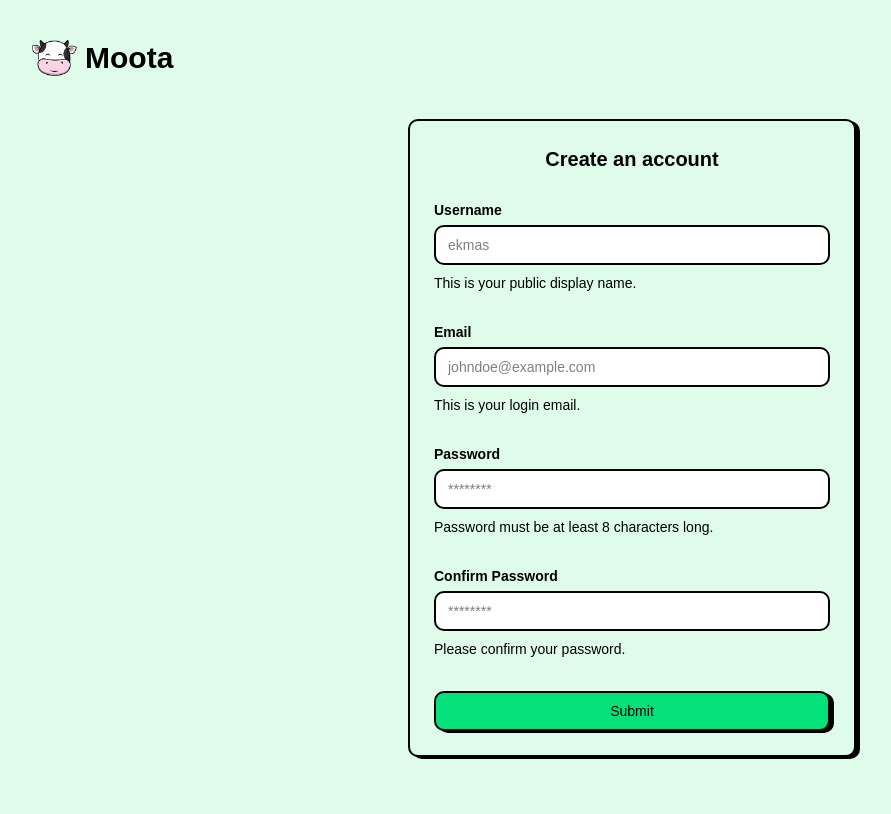
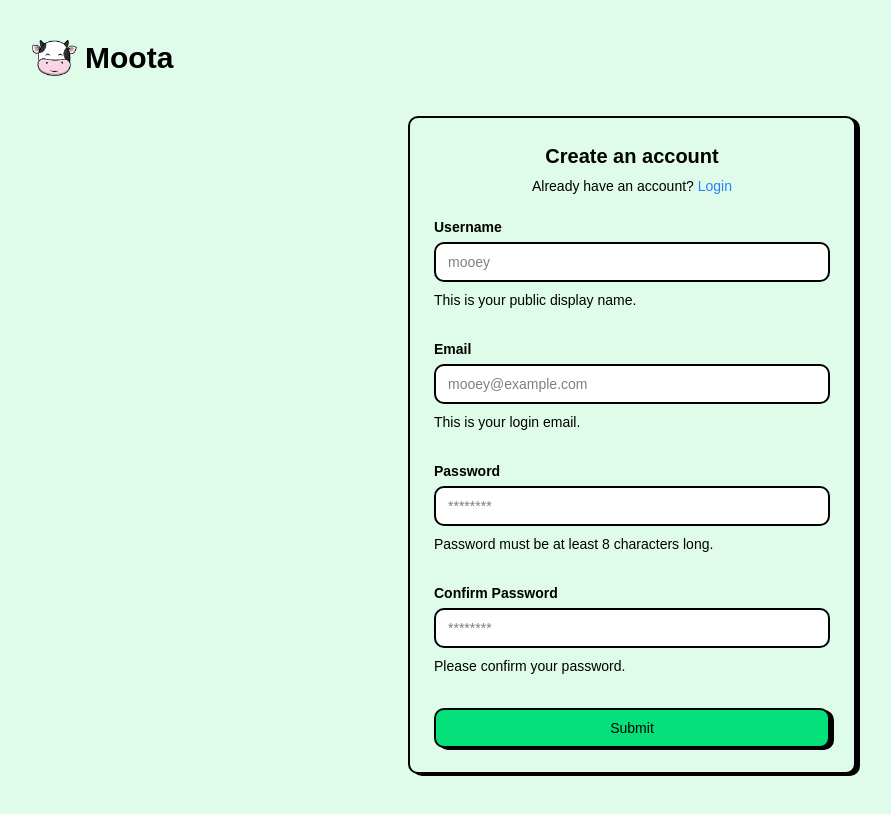
Before and after one commit to jasonuc/moota, a React (Vite) app in the folder web/: page /register in a window 1280 px wide. Shown: the whole page, without its empty margins (8-899 px from the left). Built offline with nearby package versions, Linux system fonts and the light colour scheme; a web font is replaced by a local one.

Commit message:
feat: improve login and register page

```diff
--- a/web/src/components/login-form.tsx
+++ b/web/src/components/login-form.tsx
@@ -29,7 +29,7 @@ export default function LoginForm() {
                         <FormItem>
                             <FormLabel>Email</FormLabel>
                             <FormControl>
-                                <Input placeholder="johndoe@example.com" type="email" {...field} />
+                                <Input placeholder="mooey@example.com" type="email" {...field} />
                             </FormControl>
                             <FormMessage />
                         </FormItem>
--- a/web/src/components/register-form.tsx
+++ b/web/src/components/register-form.tsx
@@ -31,7 +31,7 @@ export default function RegisterForm() {
                         <FormItem>
                             <FormLabel>Username</FormLabel>
                             <FormControl>
-                                <Input placeholder="ekmas" {...field} />
+                                <Input placeholder="mooey" {...field} />
                             </FormControl>
                             <FormDescription>This is your public display name.</FormDescription>
                             <FormMessage />
@@ -46,7 +46,7 @@ export default function RegisterForm() {
                         <FormItem>
                             <FormLabel>Email</FormLabel>
                             <FormControl>
-                                <Input placeholder="johndoe@example.com" type="email" {...field} />
+                                <Input placeholder="mooey@example.com" type="email" {...field} />
                             </FormControl>
                             <FormDescription>
                                 This is your login email.
--- a/web/src/routes/_auth/login.tsx
+++ b/web/src/routes/_auth/login.tsx
@@ -1,5 +1,5 @@
-import { createFileRoute } from '@tanstack/react-router'
-import { Card, CardContent, CardHeader, CardTitle } from '@/components/ui/card'
+import { createFileRoute, Link } from '@tanstack/react-router'
+import { Card, CardContent, CardDescription, CardHeader, CardTitle } from '@/components/ui/card'
 import LoginForm from '@/components/login-form'
 
 export const Route = createFileRoute('/_auth/login')({
@@ -11,6 +11,12 @@ function RouteComponent() {
     <Card className='w-md h-fit'>
       <CardHeader className='text-center'>
         <CardTitle className='font-heading text-xl'>Login to your account</CardTitle>
+        <CardDescription className='text-sm font-base'>
+          Already have an account?{' '}
+          <Link to='/register' className='text-blue-500 hover:underline'>
+            Register
+          </Link>
+        </CardDescription>
       </CardHeader>
       <CardContent>
         <LoginForm />
--- a/web/src/routes/_auth/register.tsx
+++ b/web/src/routes/_auth/register.tsx
@@ -1,5 +1,5 @@
-import { createFileRoute } from '@tanstack/react-router'
-import { Card, CardContent, CardHeader, CardTitle } from '@/components/ui/card'
+import { createFileRoute, Link } from '@tanstack/react-router'
+import { Card, CardContent, CardDescription, CardHeader, CardTitle } from '@/components/ui/card'
 import RegisterForm from '@/components/register-form'
 
 export const Route = createFileRoute('/_auth/register')({
@@ -11,6 +11,12 @@ function RouteComponent() {
     <Card className='w-md h-fit'>
       <CardHeader className='text-center'>
         <CardTitle className='font-heading text-xl'>Create an account</CardTitle>
+        <CardDescription className='text-sm font-base'>
+          Already have an account?{' '}
+          <Link to='/login' className='text-blue-500 hover:underline'>
+            Login
+          </Link>
+        </CardDescription>
       </CardHeader>
       <CardContent>
         <RegisterForm />
```
